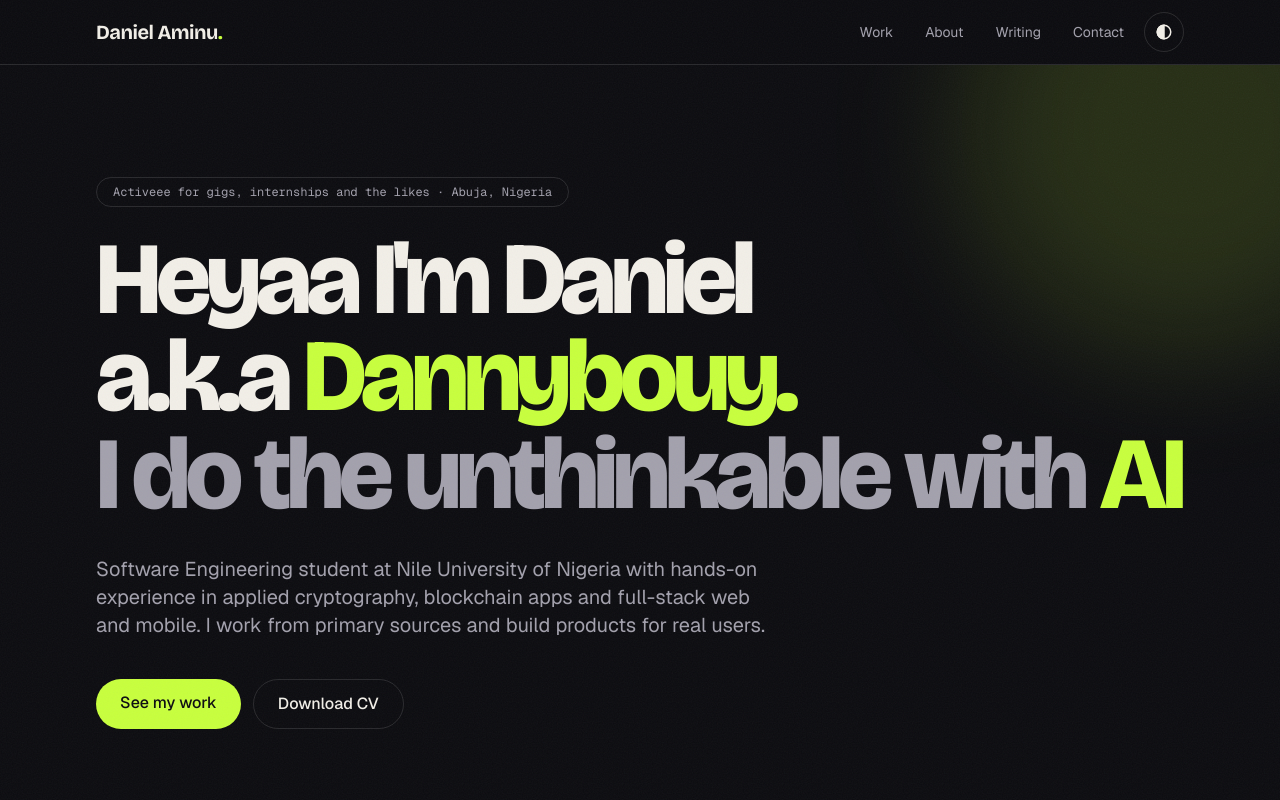
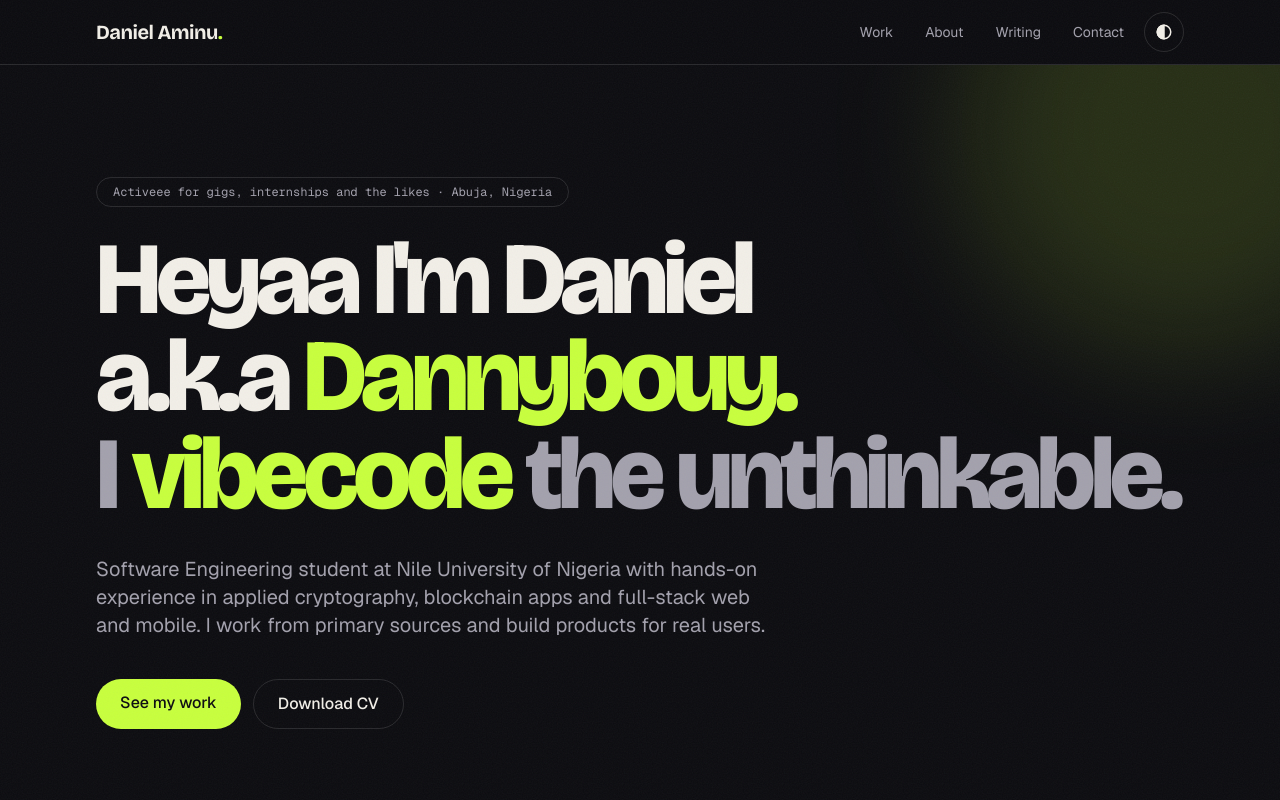
Before and after one commit to DanDeeLegend/me-portfolio, a Next.js app: page / in a window 1280 px wide. Shown: the top 800 px of the page. Built offline with nearby package versions, Linux system fonts and the light colour scheme.

Commit message:
Hero: 'I vibecode the unthinkable'; align share card and page copy
Co-Authored-By: Claude Sonnet 5.5 <noreply@anthropic.com>
Claude-Session: https://claude.ai/code/session_01GGgfhNS1anoBNZG3bhtBcX

```diff
--- a/src/app/projects/page.tsx
+++ b/src/app/projects/page.tsx
@@ -6,7 +6,7 @@ import { projects } from "@/data/projects";
 export const metadata: Metadata = {
   title: "Projects",
   alternates: { canonical: "/projects" },
-  description: "Everything I've built: full-stack apps, AI tools and blockchain experiments.",
+  description: "Everything I've built: full-stack web apps, mobile apps, and blockchain and cryptography projects.",
 };
 
 export default function ProjectsPage() {
--- a/src/components/Hero.tsx
+++ b/src/components/Hero.tsx
@@ -27,8 +27,9 @@ export function Hero() {
           <br />
           a.k.a <span className="text-accent">Dannybouy.</span>
           <br />
-          <span className="text-muted">I do the unthinkable with </span>
-          <span className="text-accent">AI</span>
+          <span className="text-muted">I </span>
+          <span className="text-accent">vibecode</span>
+          <span className="text-muted"> the unthinkable.</span>
         </h1>
 
         <p className="rise mt-8 max-w-2xl text-lg text-muted sm:text-xl" style={d(0.25)}>
--- a/src/lib/ogCard.tsx
+++ b/src/lib/ogCard.tsx
@@ -2,7 +2,7 @@ import { ImageResponse } from "next/og";
 import { site } from "@/data/site";
 
 export const ogSize = { width: 1200, height: 630 };
-export const ogAlt = `${site.name} (a.k.a Dannybouy): software engineer, AI, blockchain and cryptography`;
+export const ogAlt = `${site.name} (a.k.a Dannybouy): software engineer, vibecoder, blockchain and cryptography`;
 
 /** Shared 1200x630 share card, used for both Open Graph and Twitter previews. */
 export function ogCard() {
@@ -44,7 +44,7 @@ export function ogCard() {
             Dannybouy.
           </div>
           <div style={{ display: "flex", fontSize: 44, marginTop: 28, color: "#a3a1ad" }}>
-            I do the unthinkable with&nbsp;<span style={{ color: "#c8ff3d" }}>AI</span>
+            I&nbsp;<span style={{ color: "#c8ff3d" }}>vibecode</span>&nbsp;the unthinkable.
           </div>
         </div>
         <div style={{ display: "flex", fontSize: 26, color: "#a3a1ad" }}>
```
